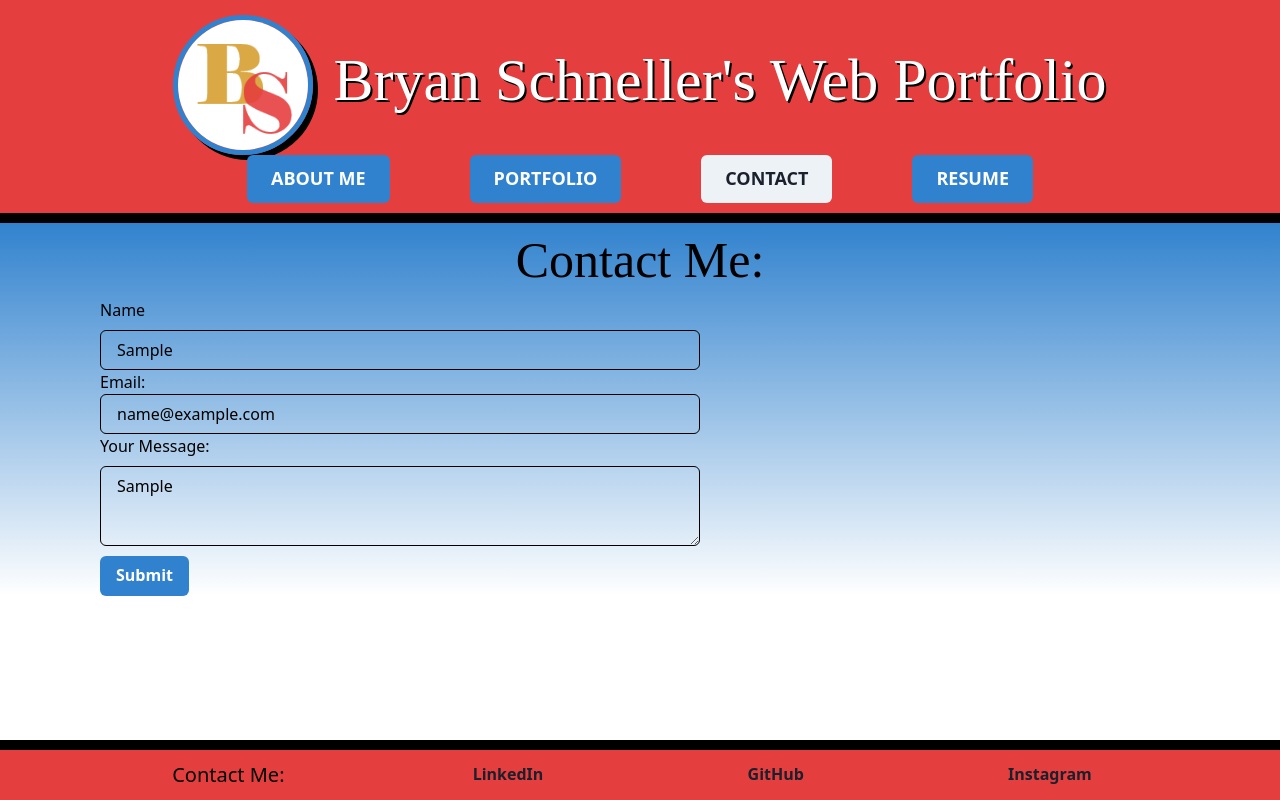
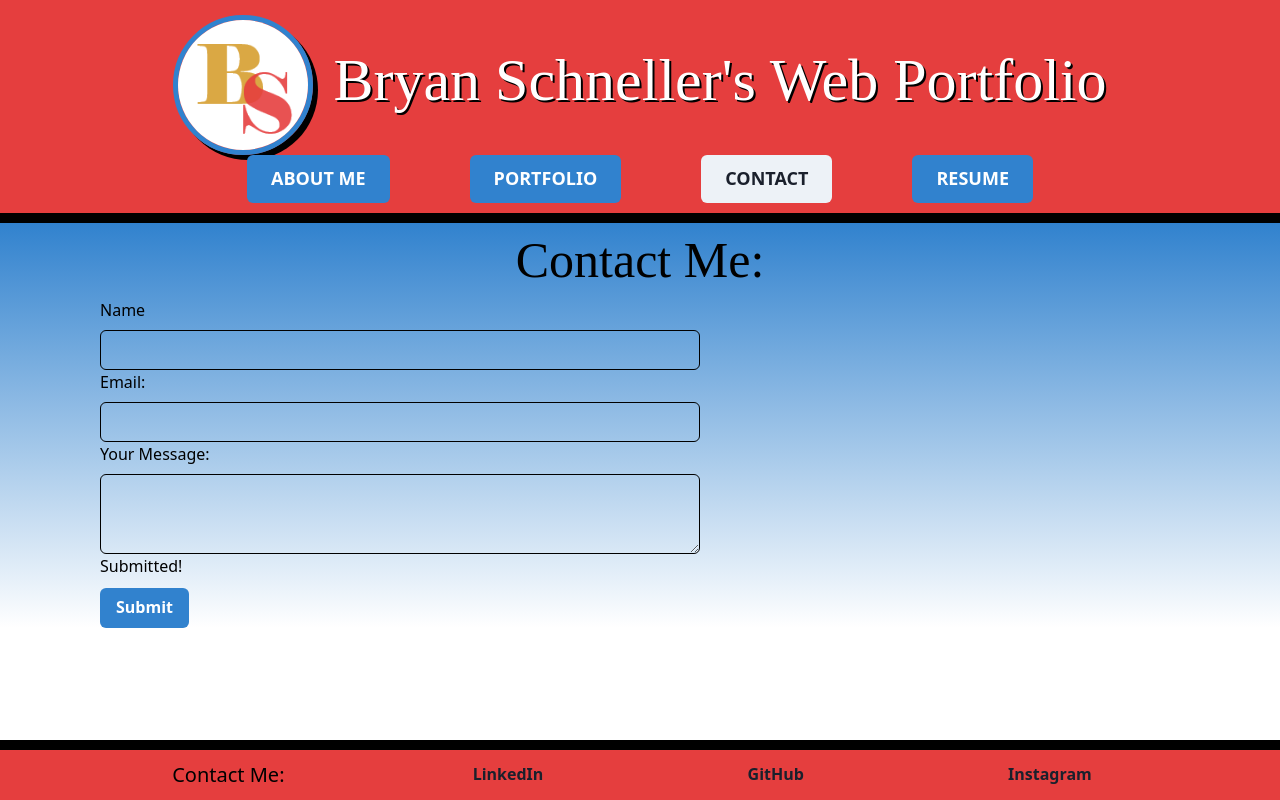
Before and after one commit to ChairSitter/DeveloperPortfolio, a React (Vite) app: page /Contact in a window 1280 px wide. Both pictures are taken after typing "Sample", "name@example.com", "Sample" into the empty fields and a click on the button "Submit". Built offline with nearby package versions, Linux system fonts and the light colour scheme; a web font is replaced by a local one.

Commit message:
Add email validation rules

```diff
--- a/src/pages/Contact.jsx
+++ b/src/pages/Contact.jsx
@@ -9,42 +9,21 @@ import {
     Button
 } from '@chakra-ui/react'
 
-const EmailInput = () => {
+export default function Contact() {
     const [email, setEmail] = useState('');
+    const [nameInput, setNameInput] = useState('');
+    const [textInput, setTextInput] = useState('');
     const [validEmail, setValidEmail] = useState(true);
+    const [validName, setValidName] = useState(true);
+    const [validText, setValidText] = useState(true);
+    const [submitted, setSubmitted] = useState(false);
+    const [submitError, setSubmitError] = useState(false);
 
     const validateEmail = () => {
         const emailRegex = /^[^\s@]+@[^\s@]+\.[^\s@]+$/;
         const isValid = emailRegex.test(email);
         setValidEmail(isValid);
     };
-
-    const handleFocus = () => {
-        setValidEmail(true);
-    }
-
-    return (
-        <div>
-            <label htmlFor="email">Email:</label>
-            <Input
-                type="email"
-                id="email"
-                name="email"
-                value={email}
-                onChange={(e) => setEmail(e.target.value)}
-                onBlur={validateEmail}
-                onFocus={handleFocus}
-            />
-            {!validEmail && <p style={{ color: 'red' }}>Please enter a valid email</p>}
-        </div>
-    );
-};
-
-export default function Contact() {
-    const [nameInput, setNameInput] = useState('');
-    const [textInput, setTextInput] = useState('');
-    const [validName, setValidName] = useState(true);
-    const [validText, setValidText] = useState(true);
 
     const handleNameInputChange = (e) => {
         setNameInput(e.target.value);
@@ -62,11 +41,30 @@ export default function Contact() {
     }
     const handleNameFocus = () => {
         setValidName(true);
+        setSubmitted(false);
+        setSubmitError(false);
+    }
+    const handleEmailFocus = () => {
+        setValidEmail(true);
+        setSubmitted(false);
+        setSubmitError(false);
     }
     const handleTextFocus = () => {
         setValidText(true);
+        setSubmitted(false);
+        setSubmitError(false);
     }
 
+    const handleSubmit = () => {
+        if (validName && validText && validEmail) {
+            setNameInput('')
+            setTextInput('')
+            setEmail('')
+            setSubmitted(true);
+        } else {
+            setSubmitError(true);
+        }
+    }
 
     return (
         <>
@@ -81,7 +79,19 @@ export default function Contact() {
                         onFocus={handleNameFocus}></Input>
                     {!validName && <p style={{ color: 'red' }}>Please enter your name</p>}
 
-                    <EmailInput></EmailInput>
+                    <div>
+                        <FormLabel>Email:</FormLabel>
+                        <Input
+                            type="email"
+                            id="email"
+                            name="email"
+                            value={email}
+                            onChange={(e) => setEmail(e.target.value)}
+                            onBlur={validateEmail}
+                            onFocus={handleEmailFocus}
+                        />
+                        {!validEmail && <p style={{ color: 'red' }}>Please enter a valid email</p>}
+                    </div>
 
                     <FormLabel>Your Message:</FormLabel>
                     <Textarea value={textInput}
@@ -89,8 +99,10 @@ export default function Contact() {
                         onBlur={handleTextBlur}
                         onFocus={handleTextFocus}></Textarea>
                     {!validText && <p style={{ color: 'red' }}>Please enter a message</p>}
+                    {submitted && <p>Submitted!</p>}
+                    {submitError && <p style={{ color: 'red' }}>Please complete all fields before submitting</p>}
+                    <Button colorScheme='blue' onClick={handleSubmit}>Submit</Button>
 
-                    <Button colorScheme='blue'>Submit</Button>
                 </FormControl>
             </div>
         </>
```
Lines whose indentation alone changed are shown as unchanged.
